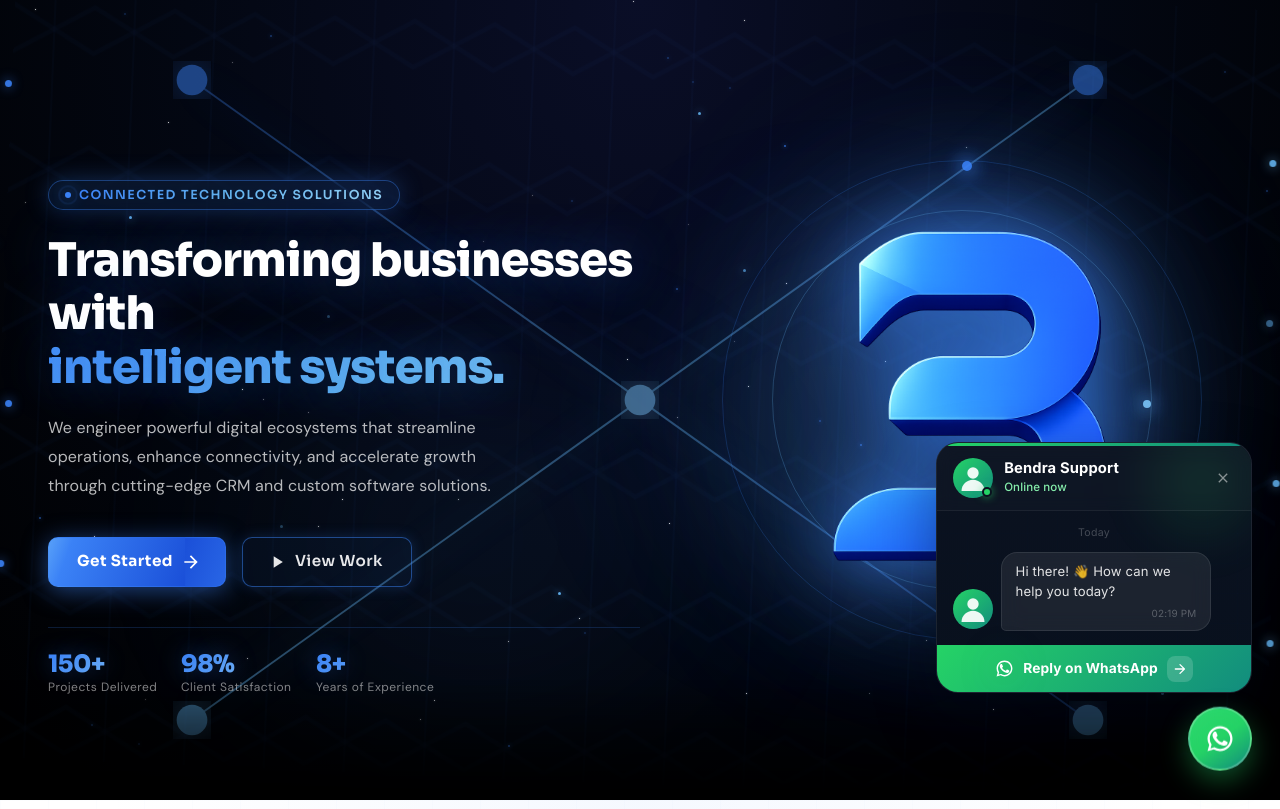
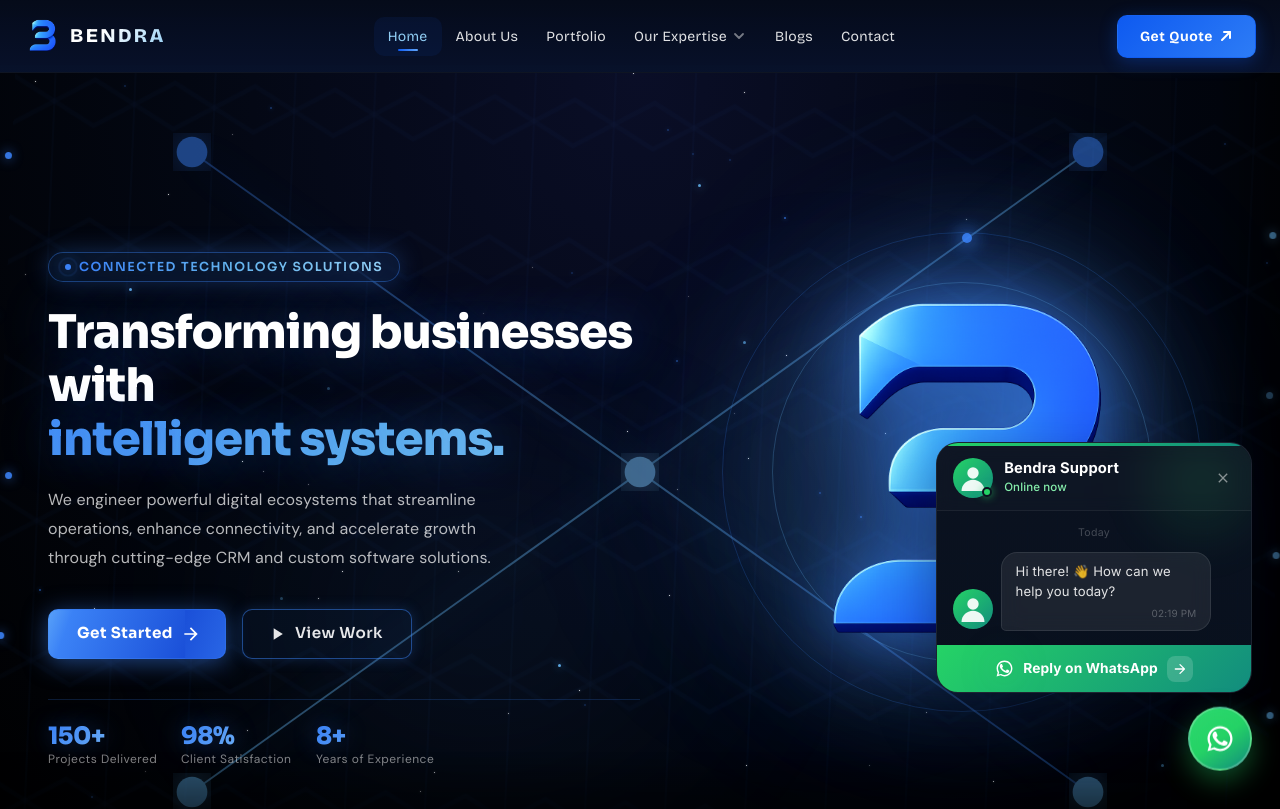
Before and after one commit to xrahuldev/bendra.ae, a Next.js app: page / in a window 1280 px wide. Shown: the top 809 px of the page. Built offline with nearby package versions, Linux system fonts and the light colour scheme; what @mui/material-nextjs would draw is missing.

Commit message:
Updated portfolio pagsse

```diff
--- a/app/layout.tsx
+++ b/app/layout.tsx
@@ -6,6 +6,8 @@
 
 import "./globals.css";
 
+import Navbar from "@/components/Navbar";
+import Footer from "@/components/Footer";
 import WhatsAppButton from "@/components/WhatsAppButton";
 
 const poppins = Poppins({
@@ -57,7 +59,6 @@
   authors: [{ name: "Bendra Technologies" }],
   creator: "Bendra Technologies",
   publisher: "Bendra Technologies",
-
   applicationName: "Bendra",
 
   robots: {
@@ -113,9 +114,7 @@
       { url: "/favicon/android-chrome-512x512.png", sizes: "512x512", type: "image/png" },
       { url: "/favicon/favicon.ico" },
     ],
-    apple: [
-      { url: "/favicon/apple-touch-icon.png", sizes: "180x180", type: "image/png" },
-    ],
+    apple: [{ url: "/favicon/apple-touch-icon.png", sizes: "180x180", type: "image/png" }],
     shortcut: ["/favicon/favicon.ico"],
   },
 
@@ -126,9 +125,11 @@
   themeColor: "#050d1a",
   width: "device-width",
   initialScale: 1,
-  maximumScale: 1,
+  maximumScale: 5, // ✅ 1 se badha ke 5 — accessibility ke liye zoom allow karo
   viewportFit: "cover",
 };
+
+const fontVariables = [poppins.variable, sora.variable, dmSans.variable].join(" ");
 
 export default function RootLayout({
   children,
@@ -136,41 +137,20 @@
   children: React.ReactNode;
 }>) {
   return (
-    <html
-      lang="en"
-      suppressHydrationWarning
-      className={`${poppins.variable} ${sora.variable} ${dmSans.variable}`}
-    >
-      <body
-        className={`${poppins.className} min-h-screen bg-[#050d1a] text-white antialiased`}
-        style={{
-          overflowX: "hidden",
-          scrollBehavior: "smooth",
-          WebkitFontSmoothing: "antialiased",
-          MozOsxFontSmoothing: "grayscale",
-        }}
-      >
+    <html lang="en" suppressHydrationWarning className={fontVariables}>
+      <body className={`${poppins.className} antialiased`}>
         <AppRouterCacheProvider>
           <div
             id="app-root"
-            style={{
-              minHeight: "100vh",
-              display: "flex",
-              flexDirection: "column",
-              overflowX: "hidden",
-              position: "relative",
-            }}
+            className="relative flex min-h-screen flex-col overflow-x-hidden bg-[#050d1a] text-white"
           >
-            <main
-              style={{
-                flex: 1,
-                width: "100%",
-                overflowX: "hidden",
-              }}
-            >
+            <Navbar />
+
+            <main className="w-full flex-1 overflow-x-hidden">
               {children}
             </main>
 
+            <Footer />
             <WhatsAppButton />
           </div>
         </AppRouterCacheProvider>
```
